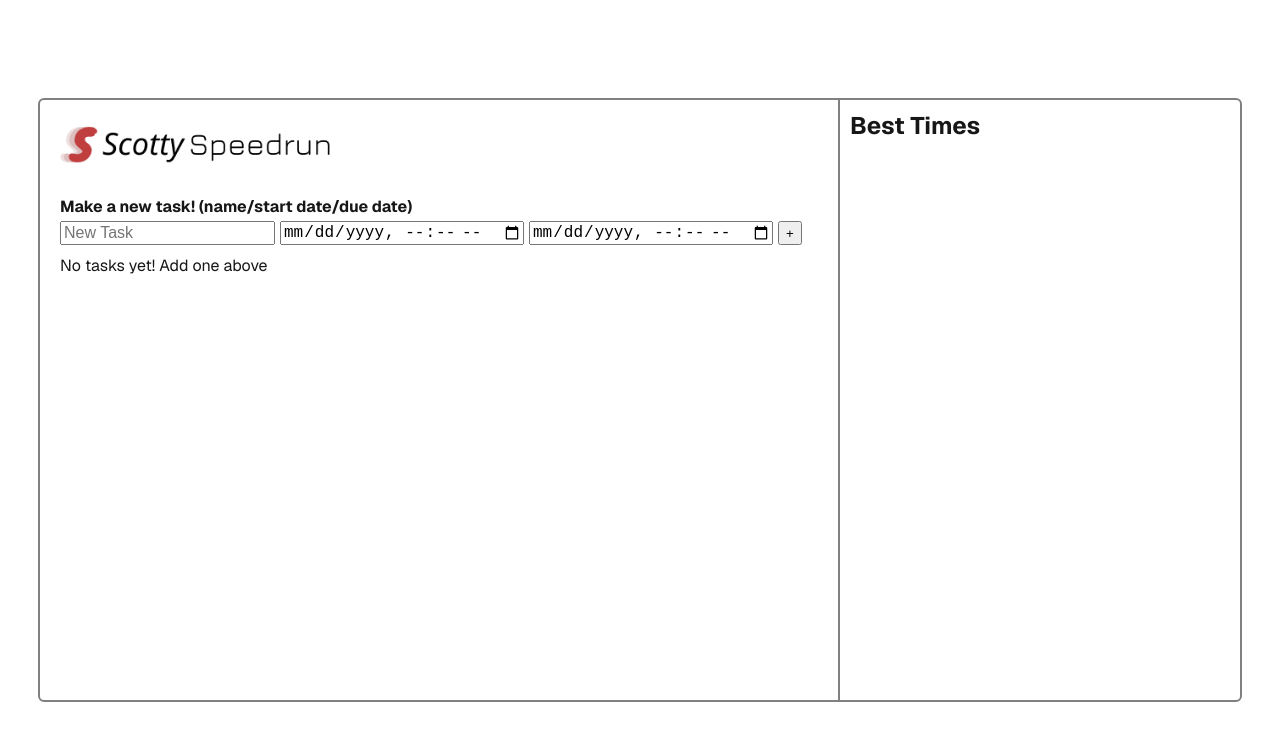
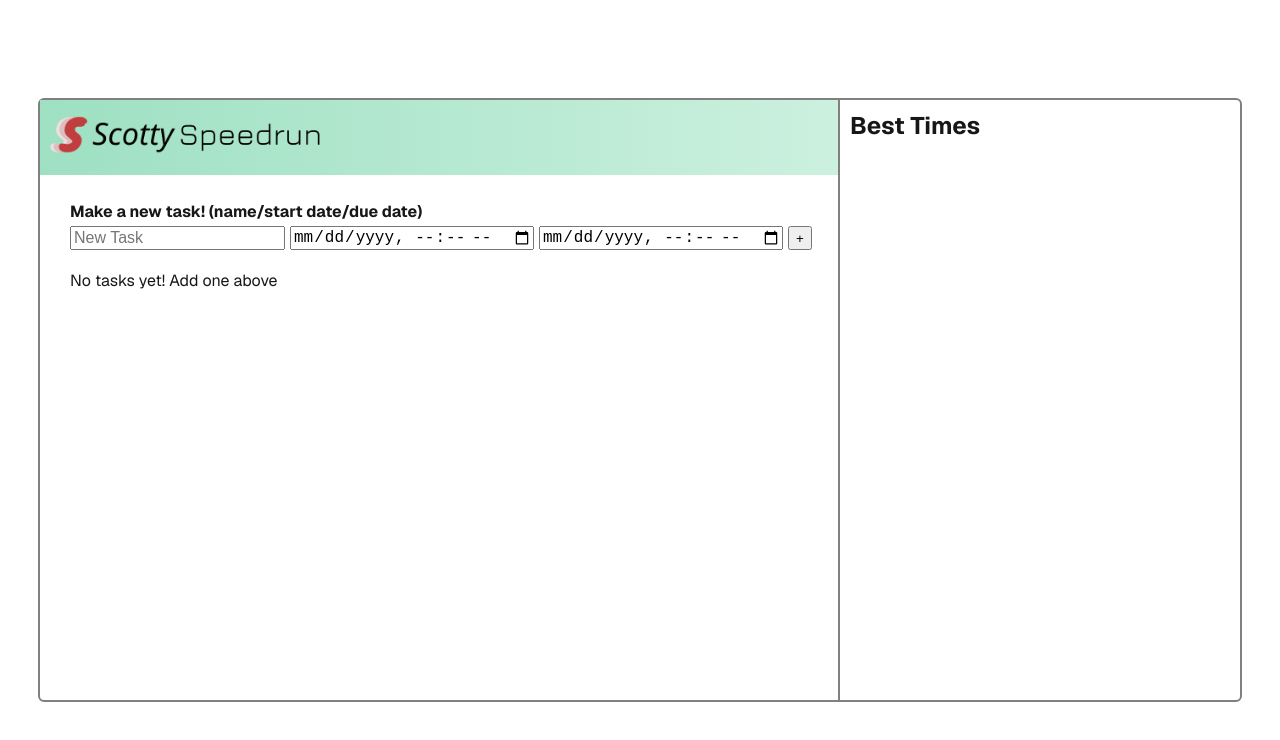
Before and after one commit to cirex-web/scotty-speedrun, a Next.js app: page / in a window 1280 px wide. Shown: the top 740 px of the page. Built offline with nearby package versions, Linux system fonts and the light colour scheme.

Commit message:
style: add a mint gradient

```diff
--- a/src/app/page.module.css
+++ b/src/app/page.module.css
@@ -9,11 +9,28 @@
   height: 600px;
 }
 .card__leftCol {
-  padding: 10px;
   border-right: 2px solid gray;
   display: flex;
   flex-direction: column;
   overflow: hidden;
+}
+.leftCol__logoContainer {
+  background-image: linear-gradient(
+    90deg,
+    hsl(152deg 52% 75%) 0%,
+    hsl(152deg 52% 76%) 8%,
+    hsl(152deg 52% 77%) 17%,
+    hsl(152deg 53% 78%) 25%,
+    hsl(152deg 53% 79%) 33%,
+    hsl(152deg 53% 80%) 42%,
+    hsl(152deg 53% 81%) 50%,
+    hsl(152deg 54% 82%) 58%,
+    hsl(152deg 54% 83%) 67%,
+    hsl(152deg 54% 84%) 75%,
+    hsl(152deg 55% 85%) 83%,
+    hsl(152deg 55% 86%) 92%,
+    hsl(152deg 55% 87%) 100%
+  );
 }
 .leftCol__logo {
   padding: 10px;
@@ -24,7 +41,8 @@
   padding: 10px;
 }
 .taskList {
-  padding-left: 10px;
+  padding: 10px 20px 10px 30px;
+
   overflow-y: auto;
   min-height: 0;
   flex-grow: 1;
@@ -67,8 +85,8 @@
     }
   }
 }
-.newTaskRow {
-  margin-bottom: 10px;
+.taskList__newTaskRow {
+  margin-bottom: 20px;
   display: flex;
   gap: 5px;
   position: sticky;
--- a/src/app/page.tsx
+++ b/src/app/page.tsx
@@ -186,6 +186,7 @@ export default function Home() {
   return (
     <div className={styles.card}>
       <div className={styles.card__leftCol}>
+        <div className={styles.leftCol__logoContainer}>
           <Image
             className={styles.leftCol__logo}
             src="/logo.png"
@@ -194,6 +195,8 @@ export default function Home() {
             height={38}
             priority
           />
+        </div>
+
         <ol className={styles.taskList}>
           {
             <p className={styles.taskList__edit_form_header}>
@@ -223,7 +226,7 @@ export default function Home() {
                 addNewTask(taskName, startDate, dueDate);
               }
             }}
-            className={styles.newTaskRow}
+            className={styles.taskList__newTaskRow}
             ref={formRef}
           >
             <input placeholder="New Task" name="taskName" required />
```
Lines whose indentation alone changed are shown as unchanged.
